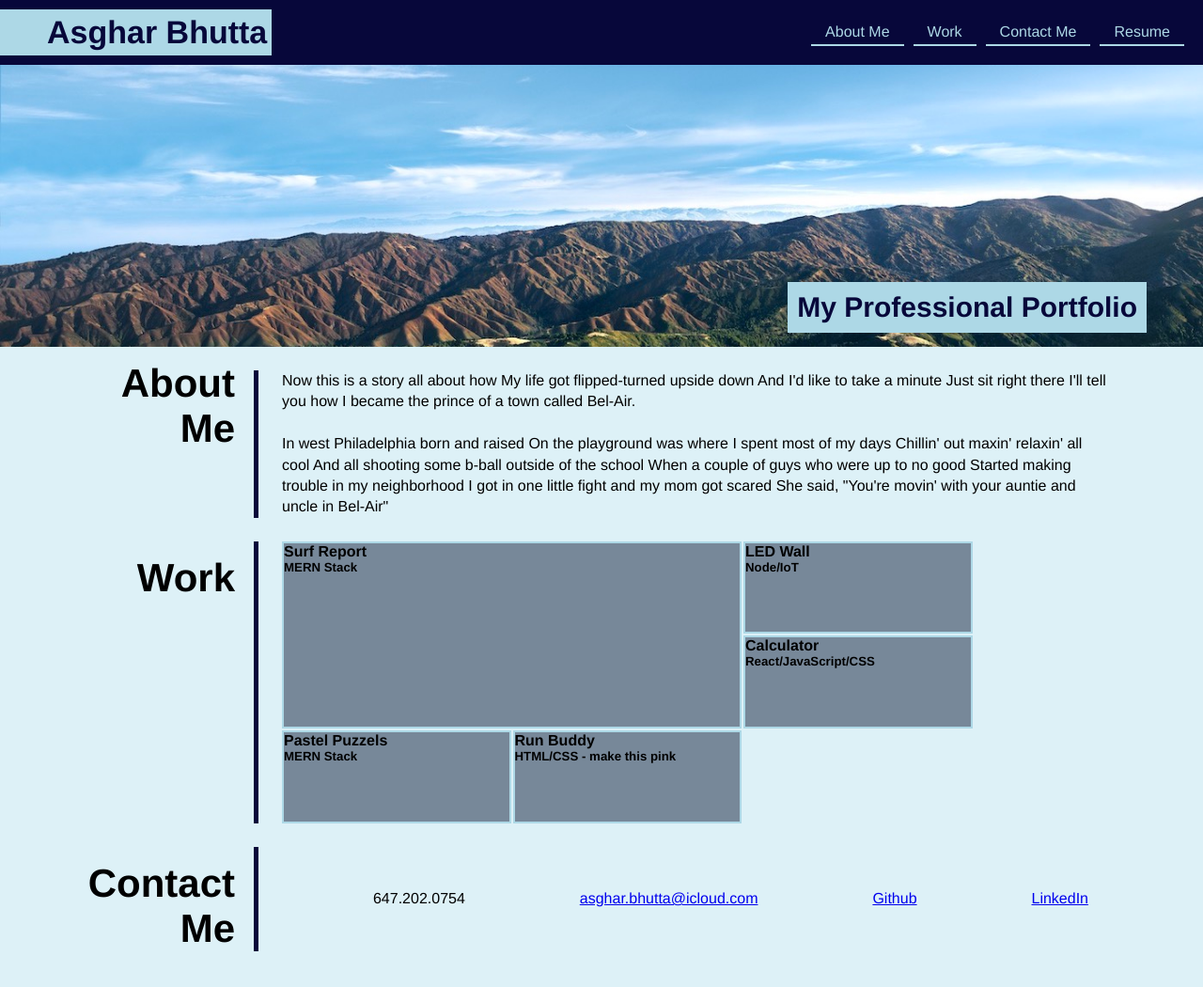
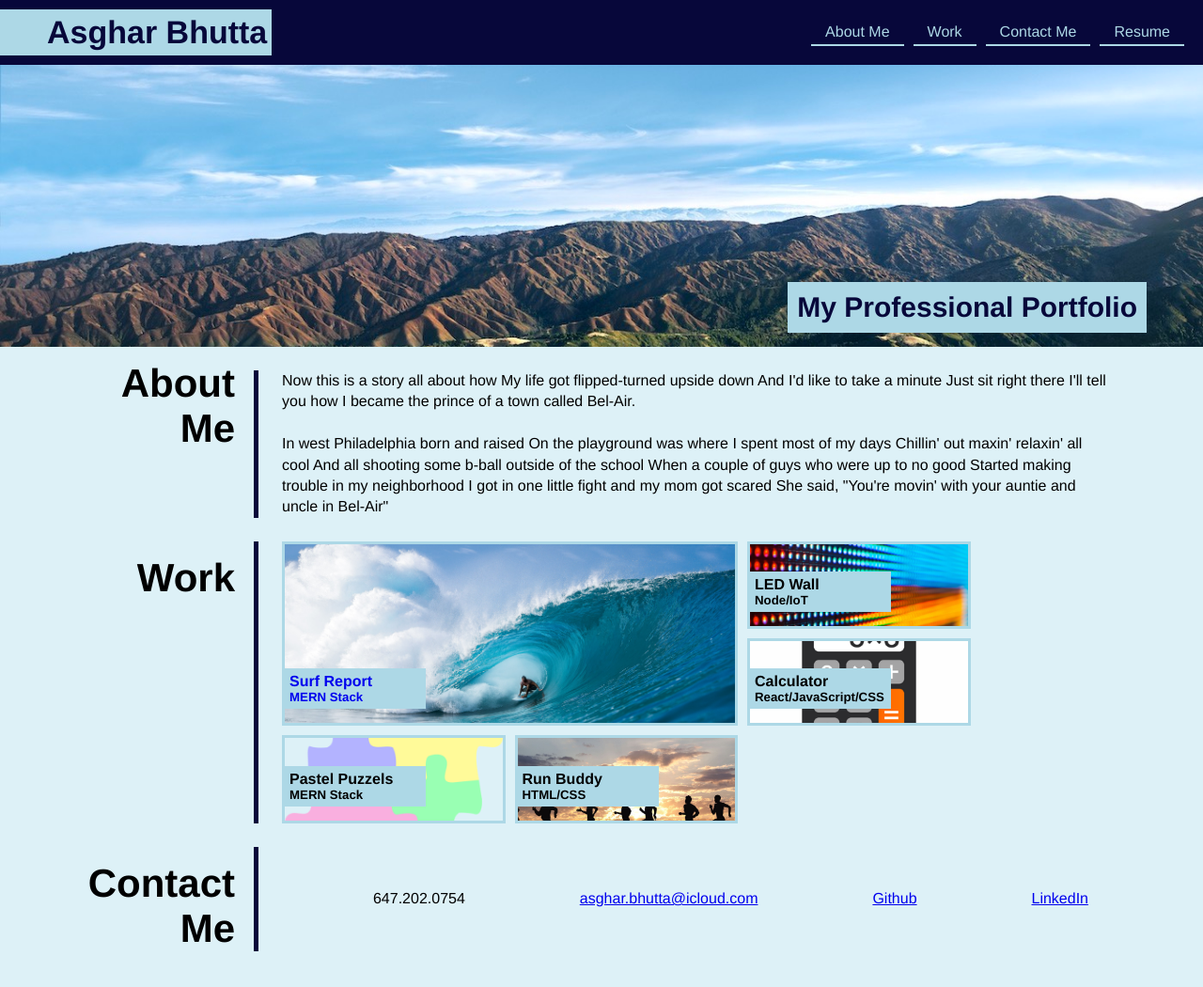
Before and after one commit to asgharbhutta/Ass-2-Portfolio, a plain HTML site: page index.html in a window 1280 px wide. Shown: the whole page at 94% size. Drawn offline with Linux system fonts and the light colour scheme.

Commit message:
added images and hyperlinks

```diff
--- a/assets/css/style.css
+++ b/assets/css/style.css
@@ -112,43 +112,84 @@ header nav ul li a:hover{
 
 .grid-container {
     display: grid;
-    grid-template-columns: repeat(12, 2fr);
-    grid-template-rows: repeat(6, 2fr);
-    grid-gap: 2px;
+    grid-template-columns: repeat(12, 1fr);
+    grid-template-rows: repeat(6, 1fr);
+    grid-gap: 10px;
     border-left: 5px solid var(--darkblue);
     padding-left: 25px;
     width: 100%;
     height: 300px;
 }
 .grid-item {
-    border: 2px solid var(--lightblue);
-    background-color: lightslategray;
+    display: flex;
+    flex-direction: column;
+    border: 3px solid var(--lightblue);
+    justify-content: flex-end;
+}
+
+.grid-item a {
+    text-decoration: none;
 }
 
 .grid-item.box1 {
     grid-column:  1 / 7;
     grid-row: 1 / 5;
+    background-image: url("../images/surf.jpg");
+    background-position: center;
+    background-size: cover;
+    opacity: 1;
 }
 
 .grid-item.box2 {
     grid-column: 7 / 10;
     grid-row: 1 / 3;
+    background-image: url("../images/led.png");
+    background-position: center;
+    background-size: cover;
+    opacity: 1;
 }
 
 .grid-item.box3 {
     grid-column: 7 / 10;
     grid-row: 3 / 5;
+    background-image: url("../images/calculator.png");
+    background-position: center;
+    background-size: cover;
+    opacity: 1;
 }
 
 .grid-item.box4 {
     grid-column: 1 / 4;
     grid-row: 5 / 7;
+    background-image: url("../images/pastel.png");
+    background-position: center;
+    background-size: cover;
+    opacity: 1;
 }
 
 .grid-item.box5 {
     grid-column: 4 / 7;
     grid-row: 5 / 7;
+    background-image: url("../images/runbuddy.jpg");
+    background-position: center;
+    background-size: cover;
+    opacity: 1;
 }
+
+.grid-item div {
+    padding: 5px 5px;
+    background-color: var(--lightblue);
+    margin-bottom: 15px;
+    width: 150px;
+    opacity: 1;
+}
+
+.grid-item:hover {
+    opacity: 0.7;
+    transition: 0.4s;
+    box-shadow: 2px 2px 10px;
+}
+
 
 /* End of Work Styles */
 
--- a/index.html
+++ b/index.html
@@ -56,29 +56,40 @@
 
         <!-- Work -->
         <section id="work" class="work">
-
             <h3 class="section-title">Work</h3>
-
             <div class="grid-container">
                     <div class="grid-item box1">
+                        <div>
+                            <a href="www.google.com">
                             <h4>Surf Report</h4>
                             <h5>MERN Stack</h5>
+                            </a>
+                        </div>
                     </div>
                 <div class="grid-item box2">
+                    <div>
                         <h4>LED Wall</h4>
                         <h5>Node/IoT</h5>
                     </div>
+                </div>
                 <div class="grid-item box3">
+                    <div>
                         <h4>Calculator</h4>
                         <h5>React/JavaScript/CSS</h5>
                     </div>
+                </div>
                 <div class="grid-item box4">
+                    <div>
+
                         <h4>Pastel Puzzels</h4>
                         <h5>MERN Stack</h5>
                     </div>
+                </div>
                 <div class="grid-item box5">
+                    <div>
                         <h4>Run Buddy</h4>
-                    <h5>HTML/CSS - make this pink</h5>
+                        <h5>HTML/CSS</h5>
+                    </div>
                 </div>
             </div>
         </section>
```
Also changed, not shown: assets/images/calculator.png (added), assets/images/led.png (added), assets/images/pastel.png (added), assets/images/runbuddy.jpg (added), assets/images/surf.jpg (added). Lines whose indentation alone changed are shown as unchanged.
